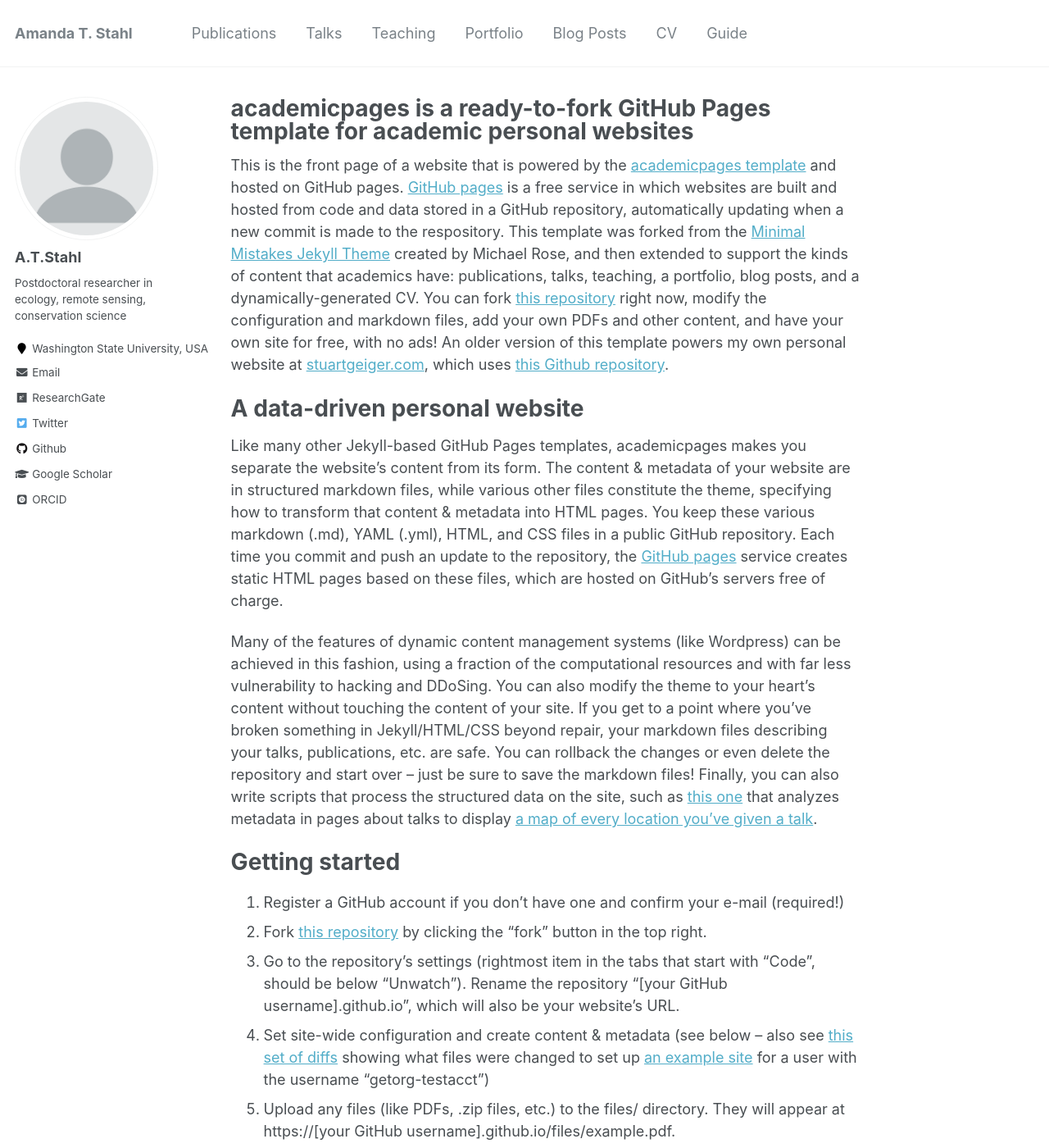
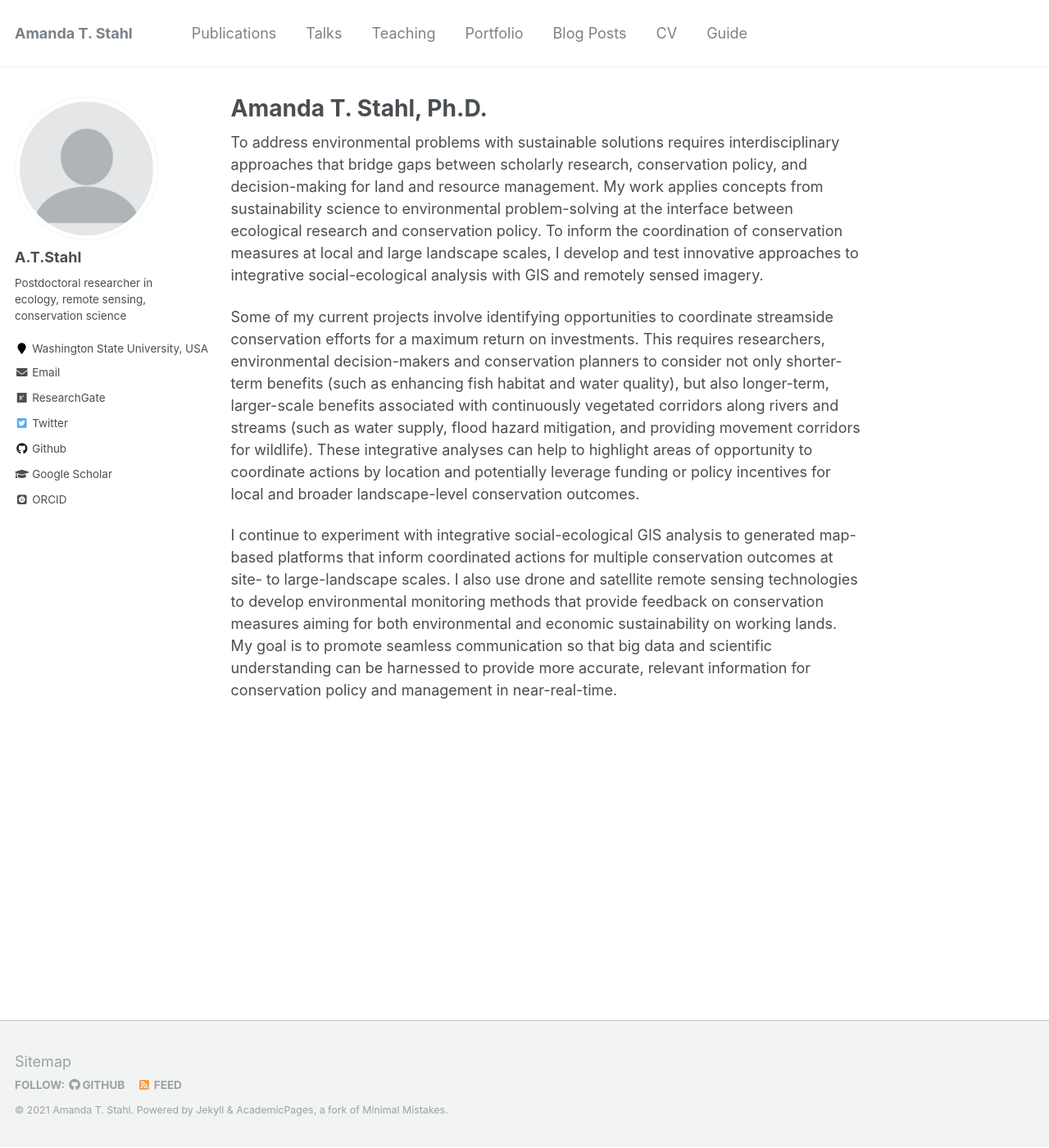
Before and after one commit to ATStahl/ATSpages, a Jekyll site: the page built from _pages/about.md, in a window 1280 px wide and 1400 px high. Shown: the whole window at 82% size. Built offline with Jekyll 4.4.1, drawn with Linux system fonts in a browser that asks for light colours; some web fonts are replaced; some of the changed text lies outside the part shown.

Commit message:
Update about.md

```diff
--- a/_pages/about.md
+++ b/_pages/about.md
@@ -1,6 +1,6 @@
 ---
 permalink: /
-title: "academicpages is a ready-to-fork GitHub Pages template for academic personal websites"
+title: "Amanda T. Stahl, Ph.D."
 excerpt: "About me"
 author_profile: true
 redirect_from:
@@ -8,43 +8,8 @@ redirect_from:
   - /about.html
 ---
 
-This is the front page of a website that is powered by the [academicpages template](https://github.com/academicpages/academicpages.github.io) and hosted on GitHub pages. [GitHub pages](https://pages.github.com) is a free service in which websites are built and hosted from code and data stored in a GitHub repository, automatically updating when a new commit is made to the respository. This template was forked from the [Minimal Mistakes Jekyll Theme](https://mmistakes.github.io/minimal-mistakes/) created by Michael Rose, and then extended to support the kinds of content that academics have: publications, talks, teaching, a portfolio, blog posts, and a dynamically-generated CV. You can fork [this repository](https://github.com/academicpages/academicpages.github.io) right now, modify the configuration and markdown files, add your own PDFs and other content, and have your own site for free, with no ads! An older version of this template powers my own personal website at [stuartgeiger.com](http://stuartgeiger.com), which uses [this Github repository](https://github.com/staeiou/staeiou.github.io).
+To address environmental problems with sustainable solutions requires interdisciplinary approaches that bridge gaps between scholarly research, conservation policy, and decision-making for land and resource management. My work applies concepts from sustainability science to environmental problem-solving at the interface between ecological research and conservation policy. To inform the coordination of conservation measures at local and large landscape scales, I develop and test innovative approaches to integrative social-ecological analysis with GIS and remotely sensed imagery.
 
-A data-driven personal website
-======
-Like many other Jekyll-based GitHub Pages templates, academicpages makes you separate the website's content from its form. The content & metadata of your website are in structured markdown files, while various other files constitute the theme, specifying how to transform that content & metadata into HTML pages. You keep these various markdown (.md), YAML (.yml), HTML, and CSS files in a public GitHub repository. Each time you commit and push an update to the repository, the [GitHub pages](https://pages.github.com/) service creates static HTML pages based on these files, which are hosted on GitHub's servers free of charge.
+Some of my current projects involve identifying opportunities to coordinate streamside conservation efforts for a maximum return on investments. This requires researchers, environmental decision-makers and conservation planners to consider not only shorter-term benefits (such as enhancing fish habitat and water quality), but also longer-term, larger-scale benefits associated with continuously vegetated corridors along rivers and streams (such as water supply, flood hazard mitigation, and providing movement corridors for wildlife). These integrative analyses can help to highlight areas of opportunity to coordinate actions by location and potentially leverage funding or policy incentives for local and broader landscape-level conservation outcomes.
 
-Many of the features of dynamic content management systems (like Wordpress) can be achieved in this fashion, using a fraction of the computational resources and with far less vulnerability to hacking and DDoSing. You can also modify the theme to your heart's content without touching the content of your site. If you get to a point where you've broken something in Jekyll/HTML/CSS beyond repair, your markdown files describing your talks, publications, etc. are safe. You can rollback the changes or even delete the repository and start over -- just be sure to save the markdown files! Finally, you can also write scripts that process the structured data on the site, such as [this one](https://github.com/academicpages/academicpages.github.io/blob/master/talkmap.ipynb) that analyzes metadata in pages about talks to display [a map of every location you've given a talk](https://academicpages.github.io/talkmap.html).
-
-Getting started
-======
-1. Register a GitHub account if you don't have one and confirm your e-mail (required!)
-1. Fork [this repository](https://github.com/academicpages/academicpages.github.io) by clicking the "fork" button in the top right.
-1. Go to the repository's settings (rightmost item in the tabs that start with "Code", should be below "Unwatch"). Rename the repository "[your GitHub username].github.io", which will also be your website's URL.
-1. Set site-wide configuration and create content & metadata (see below -- also see [this set of diffs](http://archive.is/3TPas) showing what files were changed to set up [an example site](https://getorg-testacct.github.io) for a user with the username "getorg-testacct")
-1. Upload any files (like PDFs, .zip files, etc.) to the files/ directory. They will appear at https://[your GitHub username].github.io/files/example.pdf.
-1. Check status by going to the repository settings, in the "GitHub pages" section
-
-Site-wide configuration
-------
-The main configuration file for the site is in the base directory in [_config.yml](https://github.com/academicpages/academicpages.github.io/blob/master/_config.yml), which defines the content in the sidebars and other site-wide features. You will need to replace the default variables with ones about yourself and your site's github repository. The configuration file for the top menu is in [_data/navigation.yml](https://github.com/academicpages/academicpages.github.io/blob/master/_data/navigation.yml). For example, if you don't have a portfolio or blog posts, you can remove those items from that navigation.yml file to remove them from the header.
-
-Create content & metadata
-------
-For site content, there is one markdown file for each type of content, which are stored in directories like _publications, _talks, _posts, _teaching, or _pages. For example, each talk is a markdown file in the [_talks directory](https://github.com/academicpages/academicpages.github.io/tree/master/_talks). At the top of each markdown file is structured data in YAML about the talk, which the theme will parse to do lots of cool stuff. The same structured data about a talk is used to generate the list of talks on the [Talks page](https://academicpages.github.io/talks), each [individual page](https://academicpages.github.io/talks/2012-03-01-talk-1) for specific talks, the talks section for the [CV page](https://academicpages.github.io/cv), and the [map of places you've given a talk](https://academicpages.github.io/talkmap.html) (if you run this [python file](https://github.com/academicpages/academicpages.github.io/blob/master/talkmap.py) or [Jupyter notebook](https://github.com/academicpages/academicpages.github.io/blob/master/talkmap.ipynb), which creates the HTML for the map based on the contents of the _talks directory).
-
-**Markdown generator**
-
-I have also created [a set of Jupyter notebooks](https://github.com/academicpages/academicpages.github.io/tree/master/markdown_generator
-) that converts a CSV containing structured data about talks or presentations into individual markdown files that will be properly formatted for the academicpages template. The sample CSVs in that directory are the ones I used to create my own personal website at stuartgeiger.com. My usual workflow is that I keep a spreadsheet of my publications and talks, then run the code in these notebooks to generate the markdown files, then commit and push them to the GitHub repository.
-
-How to edit your site's GitHub repository
-------
-Many people use a git client to create files on their local computer and then push them to GitHub's servers. If you are not familiar with git, you can directly edit these configuration and markdown files directly in the github.com interface. Navigate to a file (like [this one](https://github.com/academicpages/academicpages.github.io/blob/master/_talks/2012-03-01-talk-1.md) and click the pencil icon in the top right of the content preview (to the right of the "Raw | Blame | History" buttons). You can delete a file by clicking the trashcan icon to the right of the pencil icon. You can also create new files or upload files by navigating to a directory and clicking the "Create new file" or "Upload files" buttons.
-
-Example: editing a markdown file for a talk
-![Editing a markdown file for a talk](/images/editing-talk.png)
-
-For more info
-------
-More info about configuring academicpages can be found in [the guide](https://academicpages.github.io/markdown/). The [guides for the Minimal Mistakes theme](https://mmistakes.github.io/minimal-mistakes/docs/configuration/) (which this theme was forked from) might also be helpful.
+I continue to experiment with integrative social-ecological GIS analysis to generated map-based platforms that inform coordinated actions for multiple conservation outcomes at site- to large-landscape scales. I also use drone and satellite remote sensing technologies to develop environmental monitoring methods that provide feedback on conservation measures aiming for both environmental and economic sustainability on working lands. My goal is to promote seamless communication so that big data and scientific understanding can be harnessed to provide more accurate, relevant information for conservation policy and management in near-real-time.
```
